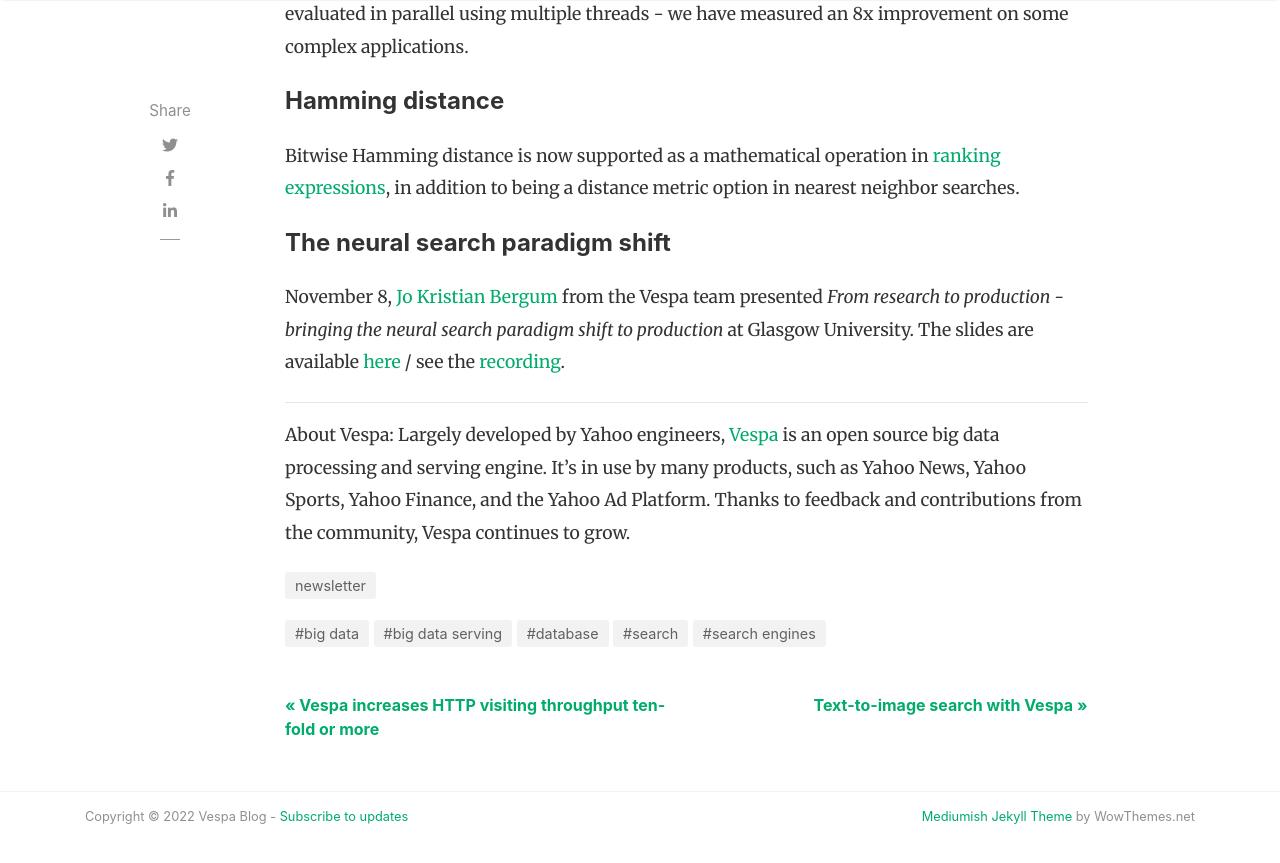
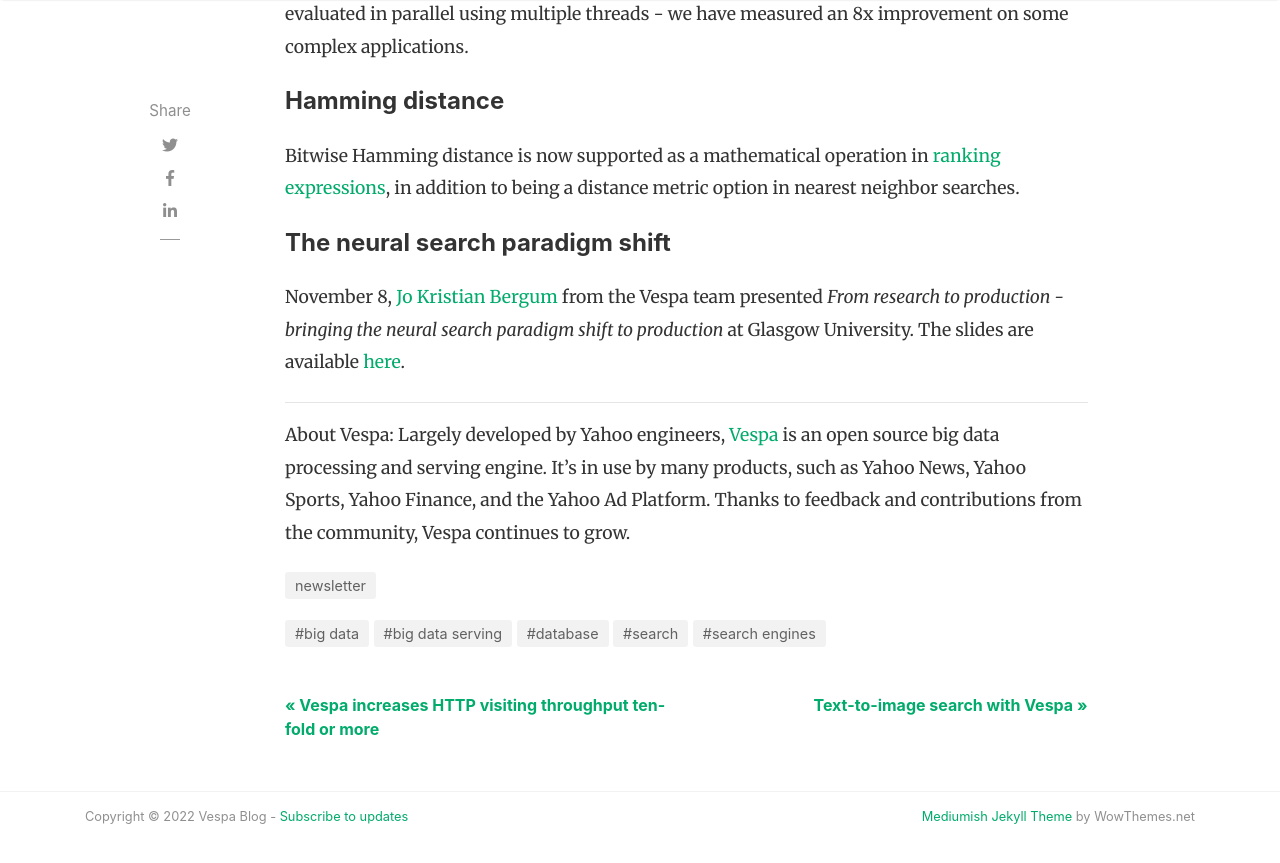
Before and after one commit to vespa-engine/blog, a Jekyll site: the page built from _posts/newsletter/2021-11-23-vespa-newsletter-november-2021.md, in a window 1280 px wide and 900 px high, scrolled down 1802 px. Shown: the top 863 px of the window. Built offline with Jekyll 4.4.1, drawn with Linux system fonts in a browser that asks for light colours; nearby versions of some CDN libraries; comment, search, counter and statistics services are not loaded.

Commit message:
Remove broken link

```diff
--- a/_posts/newsletter/2021-11-23-vespa-newsletter-november-2021.md
+++ b/_posts/newsletter/2021-11-23-vespa-newsletter-november-2021.md
@@ -74,8 +74,7 @@
 November 8, [Jo Kristian Bergum](https://github.com/jobergum) from the Vespa team presented
 _From research to production - bringing the neural search paradigm shift to production_ at Glasgow University.
 The slides are available
-[here](https://docs.google.com/presentation/d/1oLt87DQhYhsw6bLkY6jmPiwzPco43HPok0bq2uI0Nao/edit?usp=sharing) /
-see the [recording](https://drive.google.com/file/d/1CNt8ua0O4G7q7d-Wgoq3lhepCd1_JXwt/view).
+[here](https://docs.google.com/presentation/d/1oLt87DQhYhsw6bLkY6jmPiwzPco43HPok0bq2uI0Nao/edit?usp=sharing).
 
 
 ___
```
